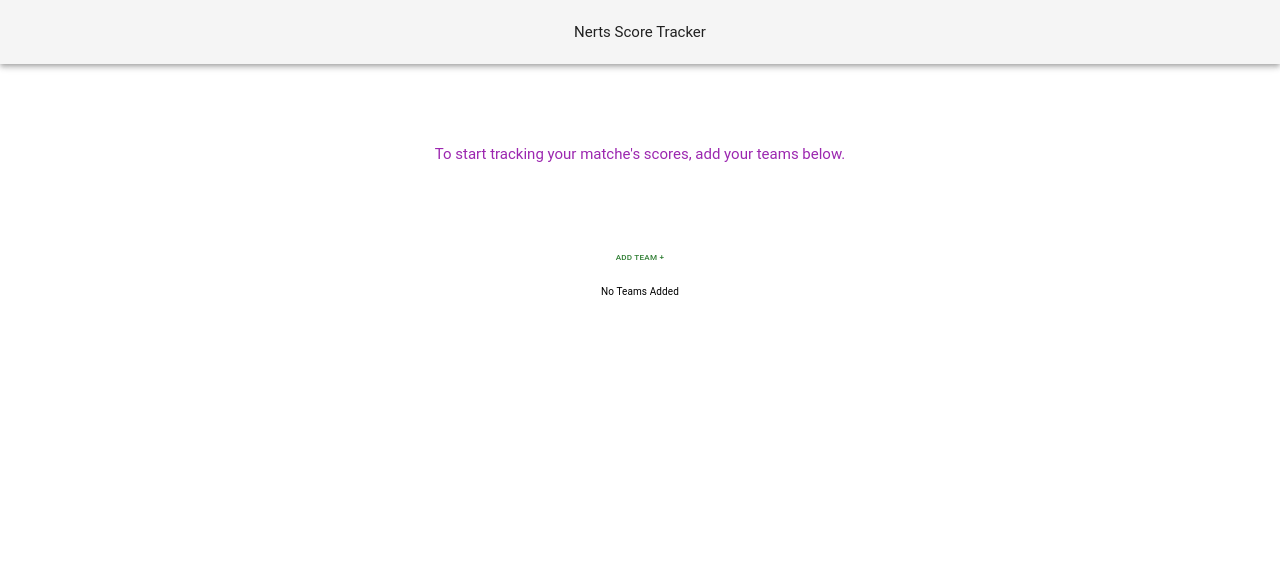
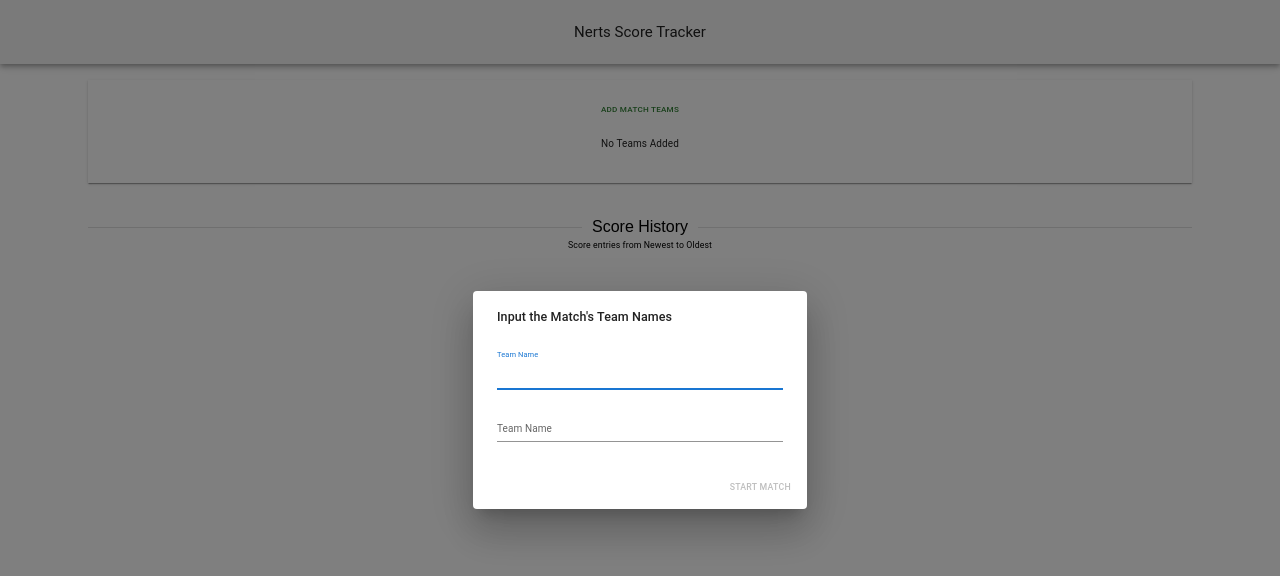
Before and after one commit to JaredJ13/score-tracker, a React (Vite) app in the folder score-tracker/: page / in a window 1280 px wide. Shown: the top 576 px of the page. Built offline with nearby package versions, Linux system fonts and the light colour scheme.

Commit message:
score history, add teams/score input enhancements

```diff
--- a/score-tracker/src/components/newGame/ScoreKeeper.jsx
+++ b/score-tracker/src/components/newGame/ScoreKeeper.jsx
@@ -11,6 +11,11 @@ import {
   DialogTitle,
   DialogContent,
   DialogActions,
+  Divider,
+  Chip,
+  Paper,
+  Card,
+  CardContent,
 } from "@mui/material";
 import { Chart } from "react-google-charts";
 
@@ -19,13 +24,15 @@ import AddIcon from "@mui/icons-material/Add";
 
 export default function ScoreKeeper() {
   const [teams, setTeams] = useState([]);
-  const [scores, setScores] = useState([]);
-  const [seed, setSeed] = useState(0);
-
-  const [chartData, setChartData] = useState([["Teams", "Scores"]]);
+  const [scoreHistory, setScoreHistory] = useState([]);
+  const [currentRound, setCurrentRound] = useState(1);
+  const [chartData, setChartData] = useState([["Team", "Score"]]);
+  const [startMatchButtonDisabled, setStartMatchButtonDisabled] =
+    useState(true);
 
   // input state
-  const [addTeamName, setAddTeamName] = useState("");
+  const [addTeam1Name, setAddTeam1Name] = useState("");
+  const [addTeam2Name, setAddTeam2Name] = useState("");
   const [scoreInput, setScoreInput] = useState(0);
 
   // modal state
@@ -46,43 +53,133 @@ export default function ScoreKeeper() {
   };
 
   const handleAddNewTeam = () => {
-    let newTeamName = addTeamName;
-    setChartData([...chartData, [newTeamName, 0]]);
-    setTeams([...teams, addTeamName]);
-    setSeed(seed + 1);
+    setChartData([...chartData, [addTeam1Name, 0], [addTeam2Name, 0]]);
+    setTeams([...teams, addTeam1Name, addTeam2Name]);
+    handleAddTeamModal();
   };
 
+  useEffect(() => {
+    // on component render force user to enter teams
+    // open modal
+    handleAddTeamModal();
+  }, []);
+
   const handleAddPoints = (team, index) => {
+    // add score to score history if score hasn't been added yet for the team this round
+    let teamValid = true;
+    scoreHistory.map((score) => {
+      if (score.team === team && score.round === currentRound) {
+        teamValid = false;
+      }
+    });
+    if (teamValid) {
+      let scoreItemNum = scoreHistory.length;
+      let newScoreTotal = 0;
+      // calc new score total
+      if (scoreHistory.length > 0 && scoreHistory.length !== undefined) {
+        scoreHistory.map((score) => {
+          if (score.team === team) {
+            newScoreTotal += score.scoreUpdate;
+          }
+        });
+        newScoreTotal += parseInt(scoreInput);
+      } else {
+        newScoreTotal = parseInt(scoreInput);
+      }
+      setScoreHistory([
+        ...scoreHistory,
+        {
+          team: team,
+          scoreUpdate: parseInt(scoreInput),
+          scoreEntry: scoreItemNum,
+          teamScoreTotal: newScoreTotal,
+          round: currentRound,
+        },
+      ]);
+      // input current score into chart data
       let chartDataArray = chartData;
       let scoreIndex = chartDataArray.findIndex(
         (element) => element[0] === teams[index]
       );
-    chartDataArray.splice(scoreIndex, 1, [team, Number(scoreInput)]);
+      chartDataArray.splice(scoreIndex, 1, [team, newScoreTotal]);
       setChartData(chartDataArray);
+      // set score input state again to update google chart
       setScoreInput(0);
+    } else {
+      console.log("Team already added score this round");
+    }
   };
+
+  useEffect(() => {
+    // Check if all teams have scored once this round
+    let map = new Map();
+    for (let i = 0; i < scoreHistory.length; i++) {
+      if (scoreHistory[i].round === currentRound) {
+        // add team and score to map
+        map.set(scoreHistory[i].team, scoreHistory[i].scoreUpdate);
+        // check if all teams participating are in map
+        if (map.size === teams.length) {
+          return setCurrentRound(currentRound + 1);
+        }
+      }
+    }
+  }, [scoreHistory]);
+
+  useEffect(() => {
+    // check if both team names have input
+    if (addTeam1Name.length >= 2 && addTeam2Name.length >= 2) {
+      setStartMatchButtonDisabled(false);
+    } else {
+      setStartMatchButtonDisabled(true);
+    }
+  }, [addTeam1Name, addTeam2Name]);
 
   return (
     <>
       <Container>
         {teams.length >= 1 && teams.length !== undefined ? (
+          <>
             <Chart
               options={options}
               chartType="ColumnChart"
               width="100%"
               height="300px"
               data={chartData}
-            key={seed}
             />
+            <Grid container justifyContent="space-around">
+              <Grid item>
+                <Chip label={`Round: ${currentRound}`} color="primary" />
+              </Grid>
+              {teams.map((team) => {
+                let scoreHistoryIndex = scoreHistory.findIndex(
+                  (x) => x.team === team && x.round === currentRound
+                );
+                if (scoreHistoryIndex === -1) {
+                  scoreHistoryIndex = scoreHistory.findIndex(
+                    (x) => x.team === team && x.round === currentRound - 1
+                  );
+                }
+                return (
+                  <Grid item>
+                    <Chip
+                      label={
+                        scoreHistoryIndex !== -1
+                          ? `${team}'s Score: ${scoreHistory[scoreHistoryIndex].teamScoreTotal}`
+                          : `${team}'s Score: 0`
+                      }
+                      color="default"
+                    />
+                  </Grid>
+                );
+              })}
+            </Grid>
+          </>
         ) : (
-          <Grid item>
-            <Typography variant="h5" color="secondary" align="center" my={10}>
-              To start tracking your matche{"'"}s scores, add your teams below.
-            </Typography>
-          </Grid>
+          <Grid item></Grid>
         )}
-
+        <Paper sx={{ my: 4, pb: 4 }} square>
           <Grid container justifyContent="center" rowSpacing={2}>
+            {teams.length === 0 || teams.length === undefined ? (
               <Grid item>
                 <Button
                   variant="text"
@@ -90,11 +187,14 @@ export default function ScoreKeeper() {
                   size="small"
                   onClick={handleAddTeamModal}
                 >
-              Add Team +
+                  Add Match Teams
                 </Button>
               </Grid>
+            ) : (
+              ""
+            )}
             <Dialog open={addTeamModalOpen} onClose={handleAddTeamModal}>
-            <DialogTitle>Add a New Team</DialogTitle>
+              <DialogTitle>Input the Match{"'"}s Team Names</DialogTitle>
               <DialogContent>
                 <TextField
                   autoFocus
@@ -104,12 +204,26 @@ export default function ScoreKeeper() {
                   type="text"
                   fullWidth
                   variant="standard"
-                onChange={(e) => setAddTeamName(e.target.value)}
+                  onChange={(e) => setAddTeam1Name(e.target.value)}
+                />
+                <TextField
+                  autoFocus
+                  margin="dense"
+                  id="new-team-name"
+                  label="Team Name"
+                  type="text"
+                  fullWidth
+                  variant="standard"
+                  onChange={(e) => setAddTeam2Name(e.target.value)}
                 />
               </DialogContent>
               <DialogActions>
-              <Button onClick={handleAddTeamModal}>Cancel</Button>
-              <Button onClick={handleAddNewTeam}>Add Team</Button>
+                <Button
+                  disabled={startMatchButtonDisabled}
+                  onClick={handleAddNewTeam}
+                >
+                  Start Match
+                </Button>
               </DialogActions>
             </Dialog>
 
@@ -122,6 +236,7 @@ export default function ScoreKeeper() {
                     xs={12}
                     justifyContent="center"
                     alignItems="center"
+                    key={index}
                   >
                     <Grid item xs={6}>
                       <TextField
@@ -157,6 +272,48 @@ export default function ScoreKeeper() {
               </Grid>
             )}
           </Grid>
+        </Paper>
+        <Divider>Score History</Divider>
+        <Typography align="center" variant="body2" sx={{ mb: 4 }}>
+          Score entries from Newest to Oldest
+        </Typography>
+        <Grid
+          container
+          justifyContent="center"
+          direction="column-reverse"
+          xs={12}
+          rowGap={2}
+        >
+          {scoreHistory.map((score) => {
+            return (
+              <Grid item>
+                <Card
+                  square
+                  sx={{
+                    backgroundColor:
+                      score.scoreUpdate > 0
+                        ? "#a4f8e0"
+                        : score.scoreUpdate === 0
+                        ? "#9eeffc"
+                        : "#fa9494",
+                  }}
+                >
+                  <CardContent>
+                    <Typography variant="h6" color="text.secondary">
+                      Round: {score.round} Team: {score.team}
+                    </Typography>
+                    <Typography variant="h5">
+                      Points added: {score.scoreUpdate}
+                    </Typography>
+                    <Typography variant="h6">
+                      Total Team Score: {score.teamScoreTotal}
+                    </Typography>
+                  </CardContent>
+                </Card>
+              </Grid>
+            );
+          })}
+        </Grid>
       </Container>
     </>
   );
```
Lines whose indentation alone changed are shown as unchanged.
